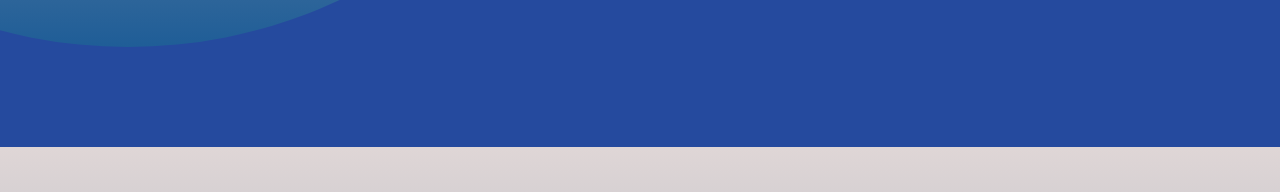
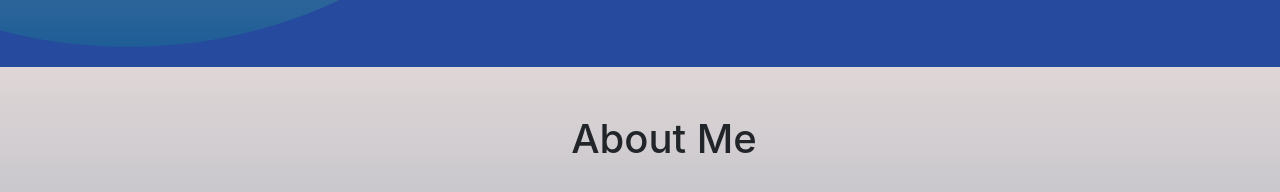
Before and after one commit to IshayEzagouri/Portfolio-Website, a plain HTML site: page index.html in a window 1280 px wide. Shown: the part 493-685 px from the top of the page. Drawn offline with nearby package versions, Linux system fonts and the light colour scheme; a web font is replaced by a local one.

```diff
--- a/style.css
+++ b/style.css
@@ -80,7 +80,7 @@ header {
 @supports (-webkit-appearance:none) {
     /* Adjust header height for Safari */
     header {
-        height:80vh; /* Adjusted height for Safari */
+        height:פםvh; /* Adjusted height for Safari */
     }
 }
 
```
